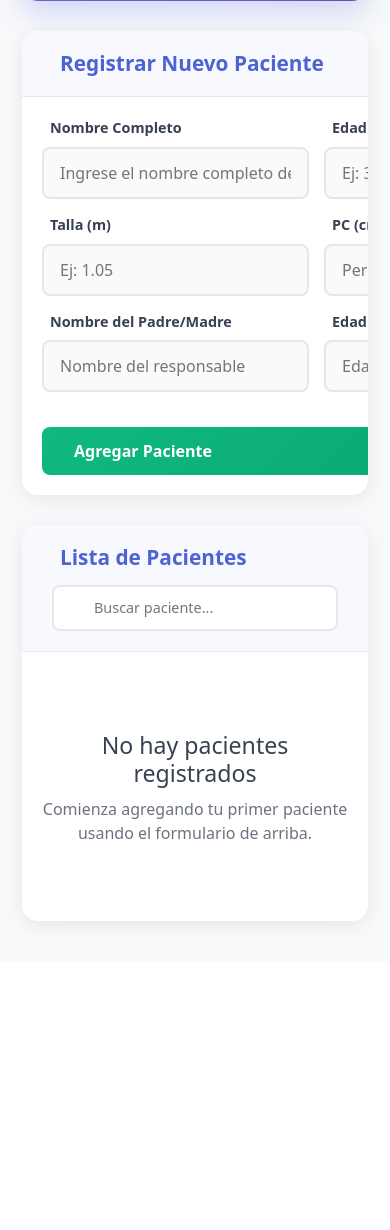
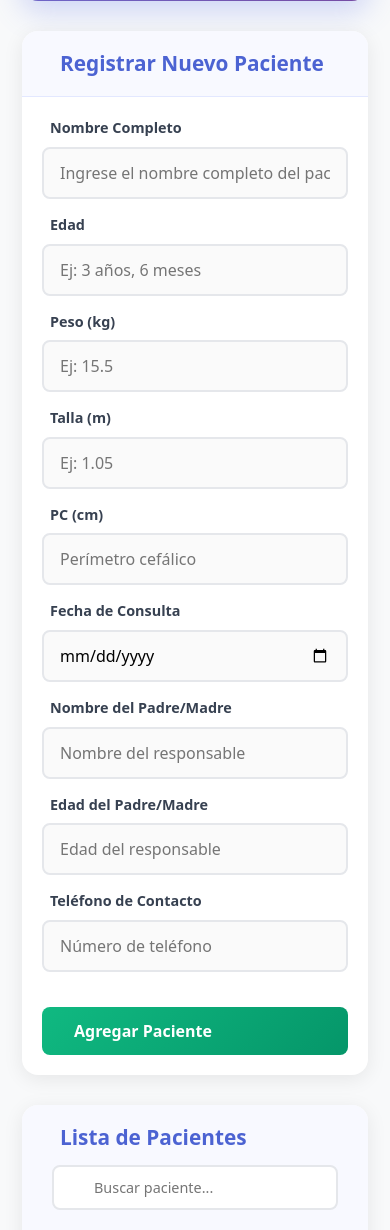
Before and after one commit to YisusGalindo/Software-Desarrollo, a Flask app: page /pacientes in a window 390 px wide. Shown: the part 395-1625 px from the top of the page. Before the commit the page ends 1325 px from the top, so only its background shows below. Run offline with Flask 3, Linux system fonts and the light colour scheme; data that the repository does not hold is empty; some libraries are stand-ins or nearby versions.

Commit message:
Updated pacientes.html

```diff
--- a/templates/pacientes.html
+++ b/templates/pacientes.html
@@ -641,8 +641,12 @@
   }
 
   .form-grid {
-    grid-template-columns: repeat(3, 1fr);
+    grid-template-columns: 1fr;
     gap: 15px;
+  }
+
+  .form-actions {
+    grid-column: span 1 !important;
   }
 
   .table-header {
```
